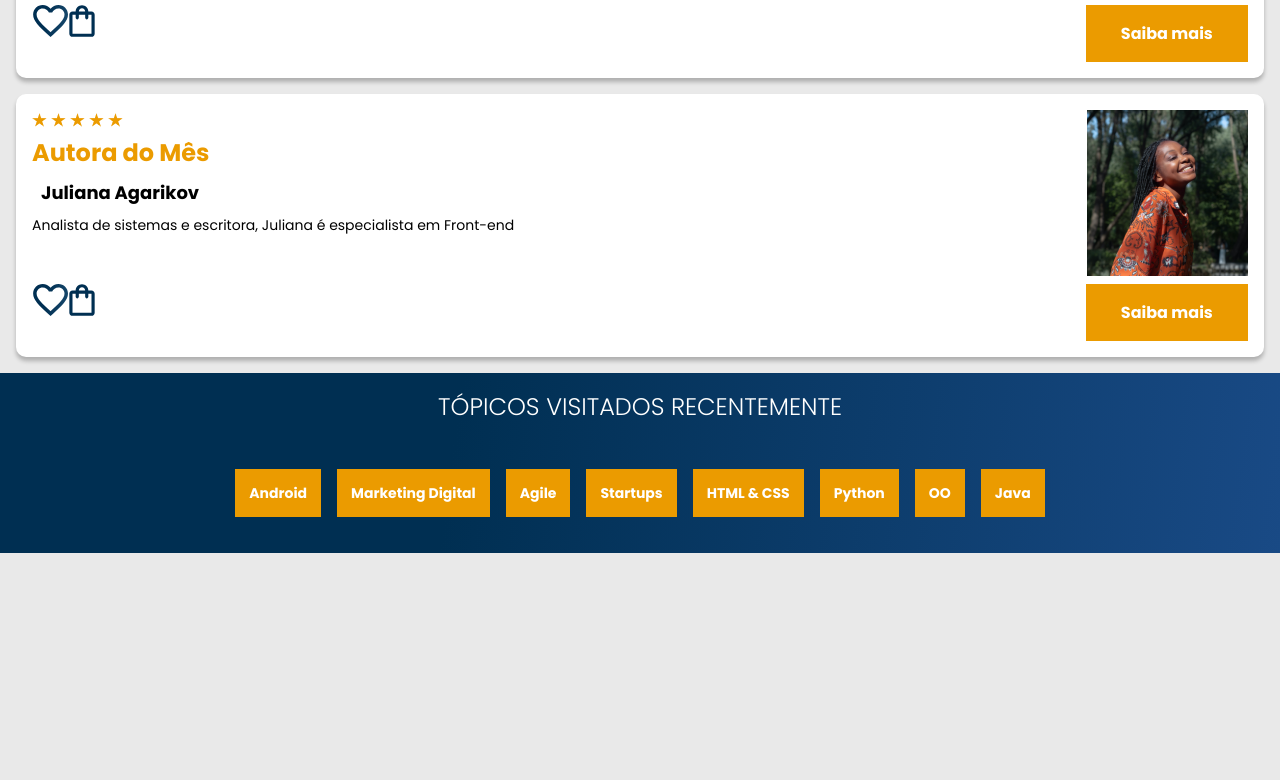
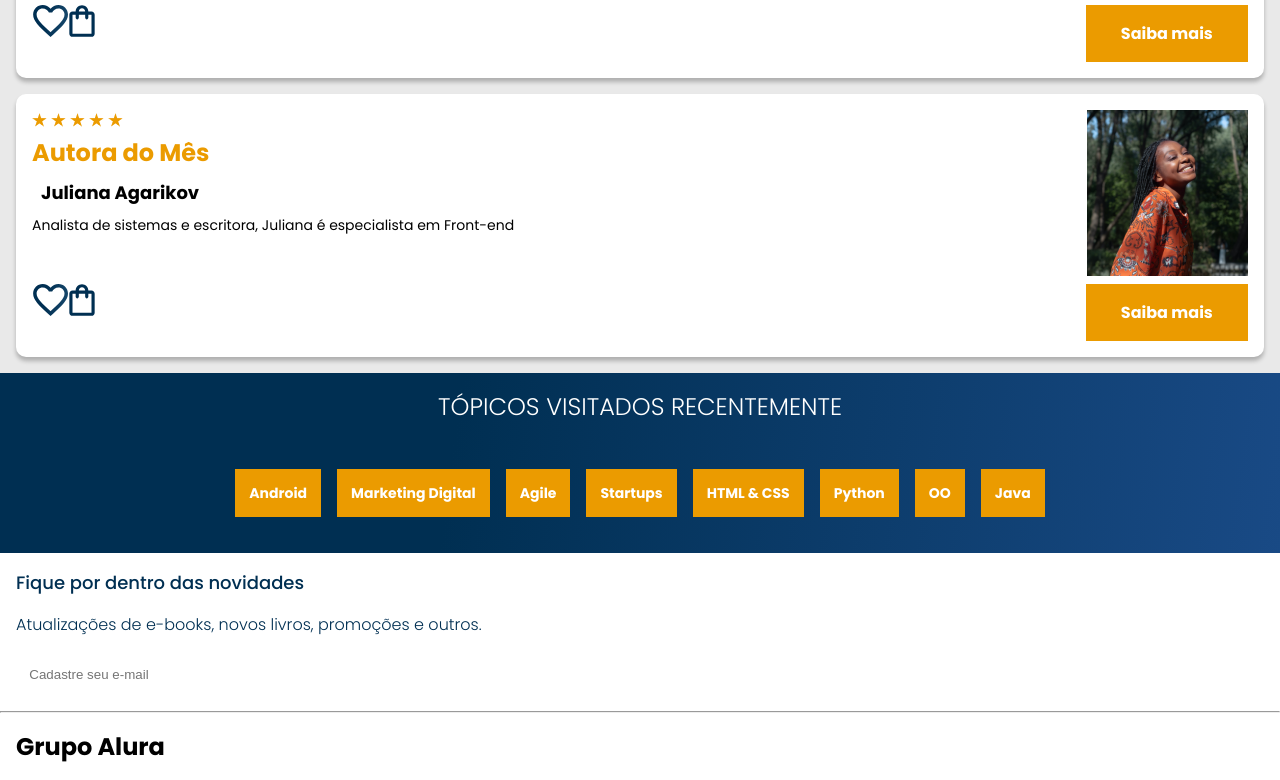
Before and after one commit to PRIh007/BookAlura, a plain HTML site: page index.html in a window 1280 px wide. Shown: the part 1183-1963 px from the top of the page. Before the commit the page ends 1736 px from the top, so only its background shows below. Drawn offline with nearby package versions, Linux system fonts and the light colour scheme.

Commit message:
ོ༘₊⁺☀︎₊⁺⋆.˚

```diff
--- a/index.html
+++ b/index.html
@@ -140,6 +140,17 @@
 
     </section>
 
+    <section class="contato" >
+        <h2 class="contato__titulo">Fique por dentro das novidades</h2>
+        <p class="contato__texto">Atualizações de e-books, novos livros, promoções e outros.</p>
+        <input type="email" placeholder="Cadastre seu e-mail" class="contato__email">
+    </section>
+
+    <hr>
+    <footer class="rodape">
+        <h2 class="rodape__titulo">Grupo Alura</h2>
+    </footer>
+
     <script src="https://cdn.jsdelivr.net/npm/swiper@11/swiper-bundle.min.js"></script>
     <script>
         const swiper = new Swiper('.swiper', {
--- a/style.css
+++ b/style.css
@@ -2,6 +2,8 @@
 @import url("style/banner.css");
 @import url("style/carrossel.css");
 @import url("style/topicos.css");
+@import url("style/contato.css");
+@import url("style/rodape.css");
 
 :root{
     --cinza:#e9e9e9;
--- /dev/null
+++ b/style/contato.css
@@ -0,0 +1,33 @@
+.contato{
+    background-color: var(--branco);
+    padding: 1em;
+}
+.contato__titulo,
+.contato__texto{
+    background: var(--azul);
+    -webkit-background-clip: text;
+    -webkit-text-fill-color: transparent;
+    background-clip: text;
+}
+.contato__titulo{
+    font-size: 18px;
+    font-weight: 500;
+}
+.contato__texto{
+    font-weight: 300;
+    margin: 1em 0;
+}
+.contato__email{
+    padding: 1em;
+    border: 1px solid var(--azul);
+    border-radius: 24px;
+    width: 100%;
+    color: var(--azul);
+
+}
+.contato__email ::placeholder{
+    font-family: var(--fonte-principal);
+    color: var(--azul);
+    background: url("../img/Email.svg") no-repeat 5%;
+    padding-left: 7em;
+}
--- /dev/null
+++ b/style/rodape.css
@@ -0,0 +1,7 @@
+hr{
+    margin: 0;
+}
+.rodape{
+    background-color: var(--branco);
+    padding: 1em;
+}
```
